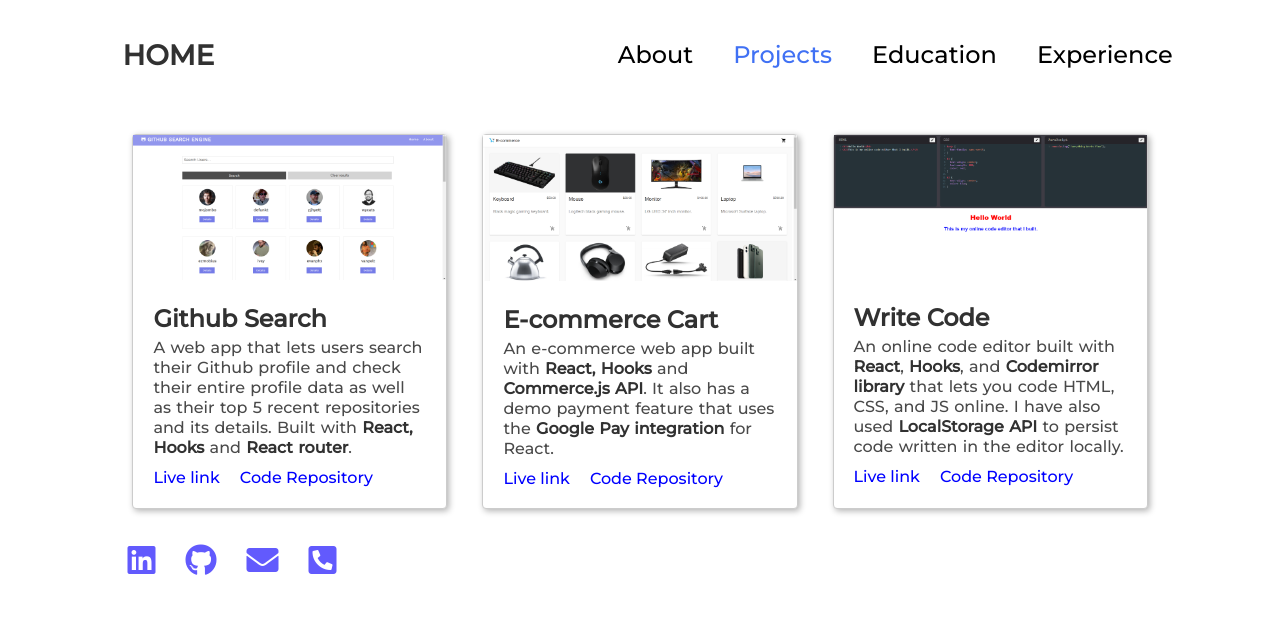
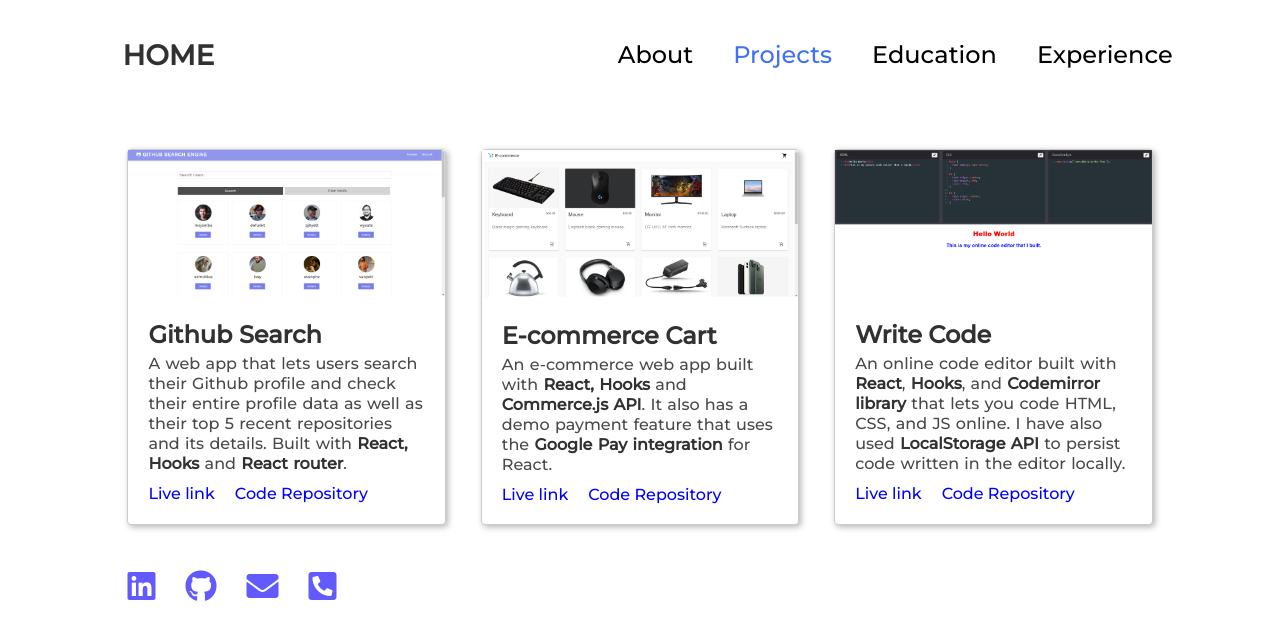
Before and after one commit to skcshubham/portfolio-webapp, a React (Create React App) app: page /projects in a window 1280 px wide. Shown: the top 640 px of the page. Built offline with nearby package versions, Linux system fonts and the light colour scheme.

Commit message:
refactored code

```diff
--- a/src/Components/About/About.css
+++ b/src/Components/About/About.css
@@ -1,6 +1,7 @@
 .about {
 	flex-grow: 1;
 	margin: 0px 30px;
+	margin-top: 50px;
 }
 
 .about h1,
--- a/src/Components/Education/Education.css
+++ b/src/Components/Education/Education.css
@@ -1,6 +1,7 @@
 .education-container {
 	flex-grow: 1;
-	margin: 10px 30px;
+	margin: 0px 30px;
+	margin-top: 50px;
 }
 
 .education-container h1,
--- a/src/Components/Experience/Experience.css
+++ b/src/Components/Experience/Experience.css
@@ -1,6 +1,7 @@
 .experience-container {
 	flex-grow: 1;
 	margin: 0px 40px;
+	margin-top: 50px;
 }
 
 .experience-container h1,
--- a/src/Components/Navbar/Navbar.css
+++ b/src/Components/Navbar/Navbar.css
@@ -4,7 +4,6 @@
 
 .nav-wrapper {
 	margin-top: 30px;
-	margin-bottom: 45px;
 	width: 100%;
 	height: 100%;
 	display: flex;
--- a/src/Components/Projects/Projects.css
+++ b/src/Components/Projects/Projects.css
@@ -1,6 +1,6 @@
 .container {
-	padding: 0 20px;
 	margin-bottom: 30px;
+	margin-top: 60px;
 }
 
 .project-description {
--- a/src/Components/Projects/Projects.js
+++ b/src/Components/Projects/Projects.js
@@ -6,18 +6,16 @@ import writeCode from "./write-code.png";
 
 const Projects = () => {
 	return (
-		<div>
-			<div class="container">
-				<main class="grid">
+		<div className="container">
+			<main className="grid">
 				<article className="card">
 					<img src={githubSearch} alt="" />
-						<div class="text">
+					<div className="text">
 						<h2>Github Search</h2>
 						<p className="project-description">
 							A web app that lets users search their Github profile and check
 							their entire profile data as well as their top 5 recent
-								repositories and its details. Built with{" "}
-								<strong>React, </strong>
+							repositories and its details. Built with <strong>React, </strong>
 							<strong>Hooks</strong> and <strong>React router</strong>.
 						</p>
 						<a
@@ -44,14 +42,14 @@ const Projects = () => {
 				</article>
 				<article className="card">
 					<img src={ecomm} alt="" />
-						<div class="text">
+					<div className="text">
 						<h2>E-commerce Cart</h2>
 						<p className="project-description">
 							An e-commerce web app built with <strong>React, </strong>{" "}
 							<strong>Hooks </strong>
 							and <strong>Commerce.js API</strong>. It also has a demo payment
-								feature that uses the <strong>Google Pay integration</strong>{" "}
-								for React.
+							feature that uses the <strong>Google Pay integration</strong> for
+							React.
 						</p>
 						<a
 							href="https://e-commerce-webapp.netlify.app/"
@@ -77,7 +75,7 @@ const Projects = () => {
 				</article>
 				<article className="card">
 					<img src={writeCode} alt="" />
-						<div class="text" style={{ marginTop: "13px" }}>
+					<div className="text" style={{ marginTop: "13px" }}>
 						<h2>Write Code</h2>
 						<p className="project-description">
 							An online code editor built with <strong>React</strong>,{" "}
@@ -110,7 +108,6 @@ const Projects = () => {
 				</article>
 			</main>
 		</div>
-		</div>
 	);
 };
 
```
Lines whose indentation alone changed are shown as unchanged.
